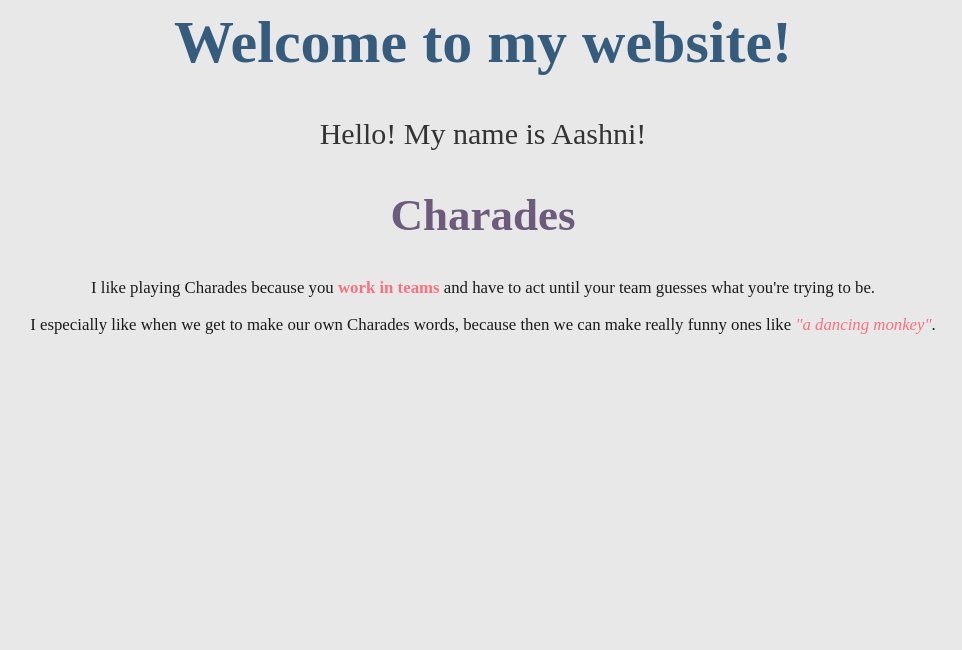
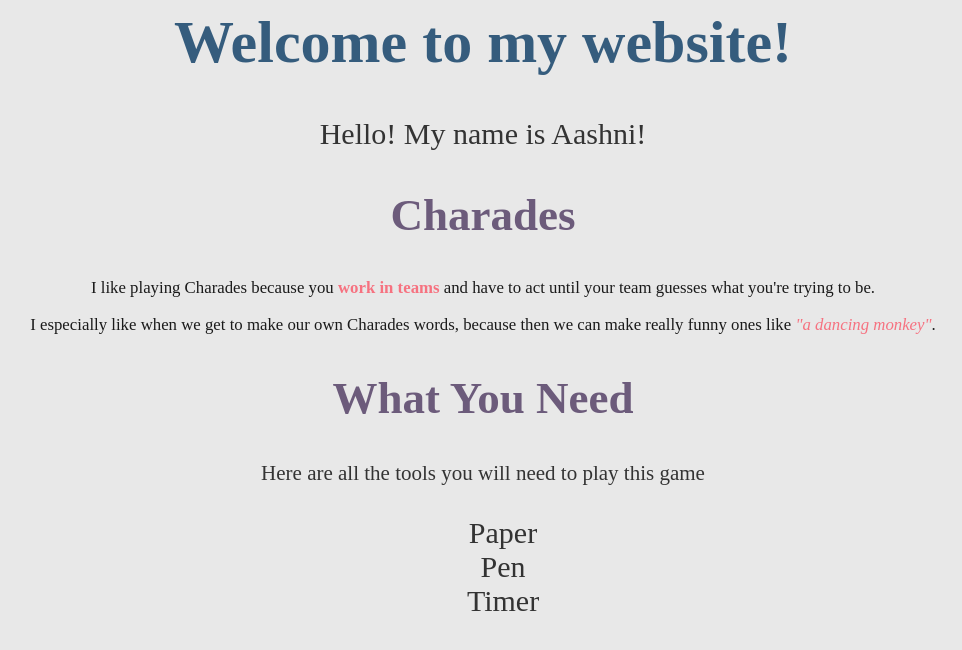
Before and after one commit to aashnisshah/introtohtmlandcss, a plain HTML site: page index.html in a window 1280 px wide. Shown: the whole page, without its empty margins (157-1119 px from the left). Drawn offline with Linux system fonts and the light colour scheme.

Commit message:
[Step 5] Adding a What You Need List
In this step we cover the use of lists. The difference between <ol> and
<ul>, as well as <li>. Additionally we style them.

```diff
--- a/index.html
+++ b/index.html
@@ -13,5 +13,17 @@
             <p>I especially like when we get to make our own Charades words, because then we can make really funny ones like <i>"a dancing monkey"</i>.</p>
         </div>
 
+        <h2>What You Need</h2>
+        <div class="whatYouNeed">
+            <p>Here are all the tools you will need to play this game</p>
+            <p>
+                <ul>
+                    <li>Paper</li>
+                    <li>Pen</li>
+                    <li>Timer</li>
+                </ul>
+            </p>
+        </div>
+
     </body>
 </html>
--- a/style.css
+++ b/style.css
@@ -27,3 +27,7 @@ p {
 strong, i {
     color: #F67280;
 }
+
+ul, li {
+    list-style-type: none;
+}
```
